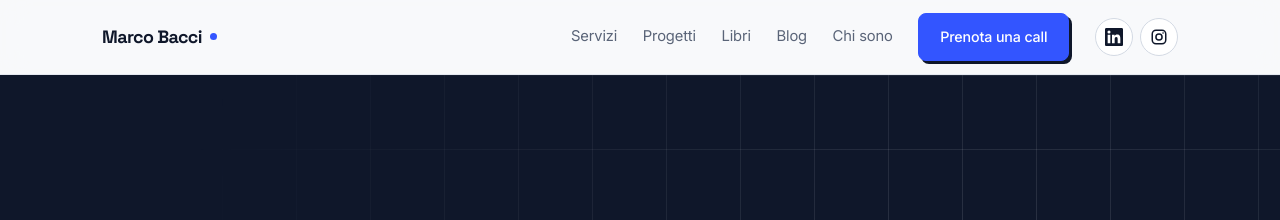
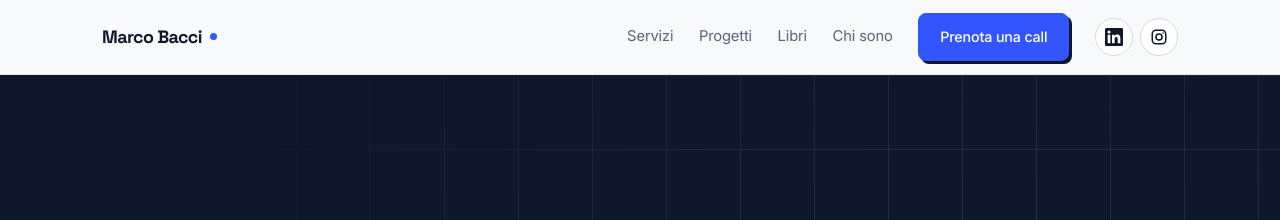
Before and after one commit to marcobacciwork/marcobacciwork.github.io, a Jekyll site: the page built from index.html, in a window 1280 px wide. Shown: the top 220 px of the page. Built offline with Jekyll 4.4.1, drawn with Linux system fonts in a browser that asks for light colours.

Commit message:
Rimuove temporaneamente il blog dalla navigazione principale

```diff
--- a/_includes/header.html
+++ b/_includes/header.html
@@ -9,7 +9,6 @@
       <a href="{{ '/servizi/' | relative_url }}" {% if page.nav == 'servizi' %}aria-current="page"{% endif %}>Servizi</a>
       <a href="{{ '/progetti/' | relative_url }}" {% if page.nav == 'progetti' %}aria-current="page"{% endif %}>Progetti</a>
       <a href="{{ '/libri/' | relative_url }}" {% if page.nav == 'libri' %}aria-current="page"{% endif %}>Libri</a>
-      <a href="{{ '/blog/' | relative_url }}" {% if page.nav == 'blog' %}aria-current="page"{% endif %}>Blog</a>
       <a href="{{ '/chi-sono/' | relative_url }}" {% if page.nav == 'chi-sono' %}aria-current="page"{% endif %}>Chi sono</a>
       <a class="btn btn-primary" href="{{ '/prenota/' | relative_url }}">Prenota una call</a>
     </nav>
```
